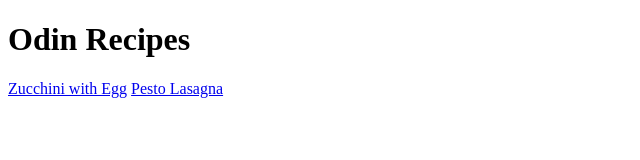
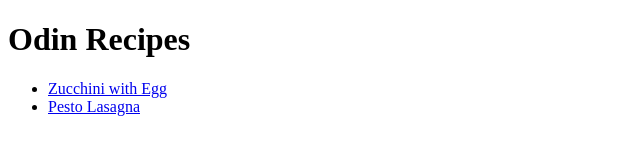
Before and after one commit to sharmarkeGit/odin-recipes, a plain HTML site: page index.html in a window 1280 px wide. Shown: the whole page, without its empty margins (0-640 px from the left). Drawn offline with Linux system fonts and the light colour scheme.

Commit message:
Put the recipes link in unordered list

```diff
--- a/index.html
+++ b/index.html
@@ -6,7 +6,11 @@
     </head>
     <body>
         <h1>Odin Recipes</h1>
-        <a href="/recipes/zucchini-with-egg.html">Zucchini with Egg</a>
-        <a href="/recipes/pesto-lasagna.html">Pesto Lasagna</a>
+        <ul>
+            <li><a href="/recipes/zucchini-with-egg.html">Zucchini with Egg</a></li>
+            <li><a href="/recipes/pesto-lasagna.html">Pesto Lasagna</a></li>
+        </ul>
+
+
     </body>
 </html>
```
